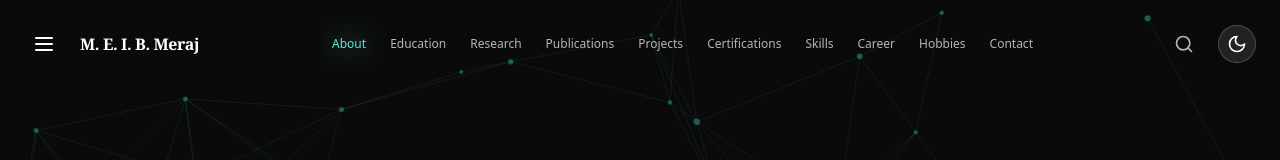
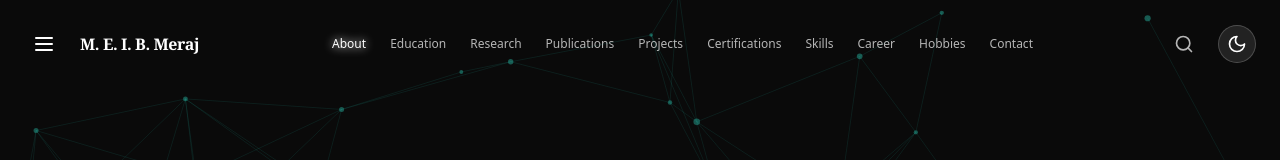
Before and after one commit to enamulislammeraj25-rin/portfolio-xrin, a React (Create React App) app: page / in a window 1280 px wide. Shown: the top 160 px of the page. Built offline with nearby package versions, Linux system fonts and the light colour scheme.

Commit message:
Make the active nav item a bright white glow from the text only.

```diff
--- a/src/App.js
+++ b/src/App.js
@@ -273,31 +273,18 @@ export default function App() {
 
   // Updated Nav Hover - Glow Text Effect Only (No background box)
   const getNavHoverColor = () => {
-      switch (theme) {
-          case 'dark': return 'hover:text-teal-300 hover:drop-shadow-[0_0_12px_rgba(94,234,212,0.95)]';
-          case 'light': return 'hover:text-teal-700 hover:drop-shadow-[0_0_10px_rgba(13,148,136,0.45)]';
-          case 'midnight': return 'hover:text-violet-300 hover:drop-shadow-[0_0_12px_rgba(196,181,253,0.9)]';
-          case 'spring': return 'hover:text-pink-500 hover:drop-shadow-[0_0_12px_rgba(249,168,212,0.85)]';
-          case 'nature': return 'hover:text-lime-300 hover:drop-shadow-[0_0_12px_rgba(190,242,100,0.85)]';
-          case 'musgravite': return 'hover:text-purple-200 hover:drop-shadow-[0_0_12px_rgba(216,180,254,0.9)]';
-          case 'ruby': return 'hover:text-rose-300 hover:drop-shadow-[0_0_12px_rgba(253,164,175,0.9)]';
-          case 'emerald': return 'hover:text-emerald-300 hover:drop-shadow-[0_0_12px_rgba(110,231,183,0.9)]';
-          default: return 'hover:text-teal-300 hover:drop-shadow-[0_0_12px_rgba(94,234,212,0.95)]';
+      const glow = 'hover:drop-shadow-[0_0_4px_rgba(255,255,255,1)] hover:drop-shadow-[0_0_14px_rgba(255,255,255,0.95)] hover:drop-shadow-[0_0_28px_rgba(255,255,255,0.7)]';
+      if (theme === 'light' || theme === 'spring') {
+          return `hover:text-stone-900 hover:drop-shadow-[0_0_6px_rgba(255,255,255,1)] hover:drop-shadow-[0_0_16px_rgba(255,248,230,0.95)] hover:drop-shadow-[0_0_30px_rgba(255,237,213,0.75)]`;
       }
+      return `hover:text-white ${glow}`;
   }
 
   const getNavActiveColor = () => {
-      switch (theme) {
-          case 'dark': return 'text-teal-300 drop-shadow-[0_0_14px_rgba(94,234,212,1)]';
-          case 'light': return 'text-teal-700 drop-shadow-[0_0_10px_rgba(45,212,191,0.55)]';
-          case 'midnight': return 'text-violet-300 drop-shadow-[0_0_14px_rgba(196,181,253,1)]';
-          case 'spring': return 'text-pink-500 drop-shadow-[0_0_14px_rgba(249,168,212,0.95)]';
-          case 'nature': return 'text-lime-300 drop-shadow-[0_0_14px_rgba(190,242,100,0.95)]';
-          case 'musgravite': return 'text-purple-200 drop-shadow-[0_0_14px_rgba(216,180,254,1)]';
-          case 'ruby': return 'text-rose-300 drop-shadow-[0_0_14px_rgba(253,164,175,1)]';
-          case 'emerald': return 'text-emerald-300 drop-shadow-[0_0_14px_rgba(110,231,183,1)]';
-          default: return 'text-teal-300 drop-shadow-[0_0_14px_rgba(94,234,212,1)]';
+      if (theme === 'light' || theme === 'spring') {
+          return 'text-stone-900 drop-shadow-[0_0_5px_rgba(255,255,255,1)] drop-shadow-[0_0_16px_rgba(255,248,230,1)] drop-shadow-[0_0_34px_rgba(255,237,213,0.85)]';
       }
+      return 'text-white drop-shadow-[0_0_5px_rgba(255,255,255,1)] drop-shadow-[0_0_16px_rgba(255,255,255,1)] drop-shadow-[0_0_36px_rgba(255,255,255,0.85)] drop-shadow-[0_0_56px_rgba(255,255,255,0.45)]';
   }
 
   const getGlowStyle = () => {
```
